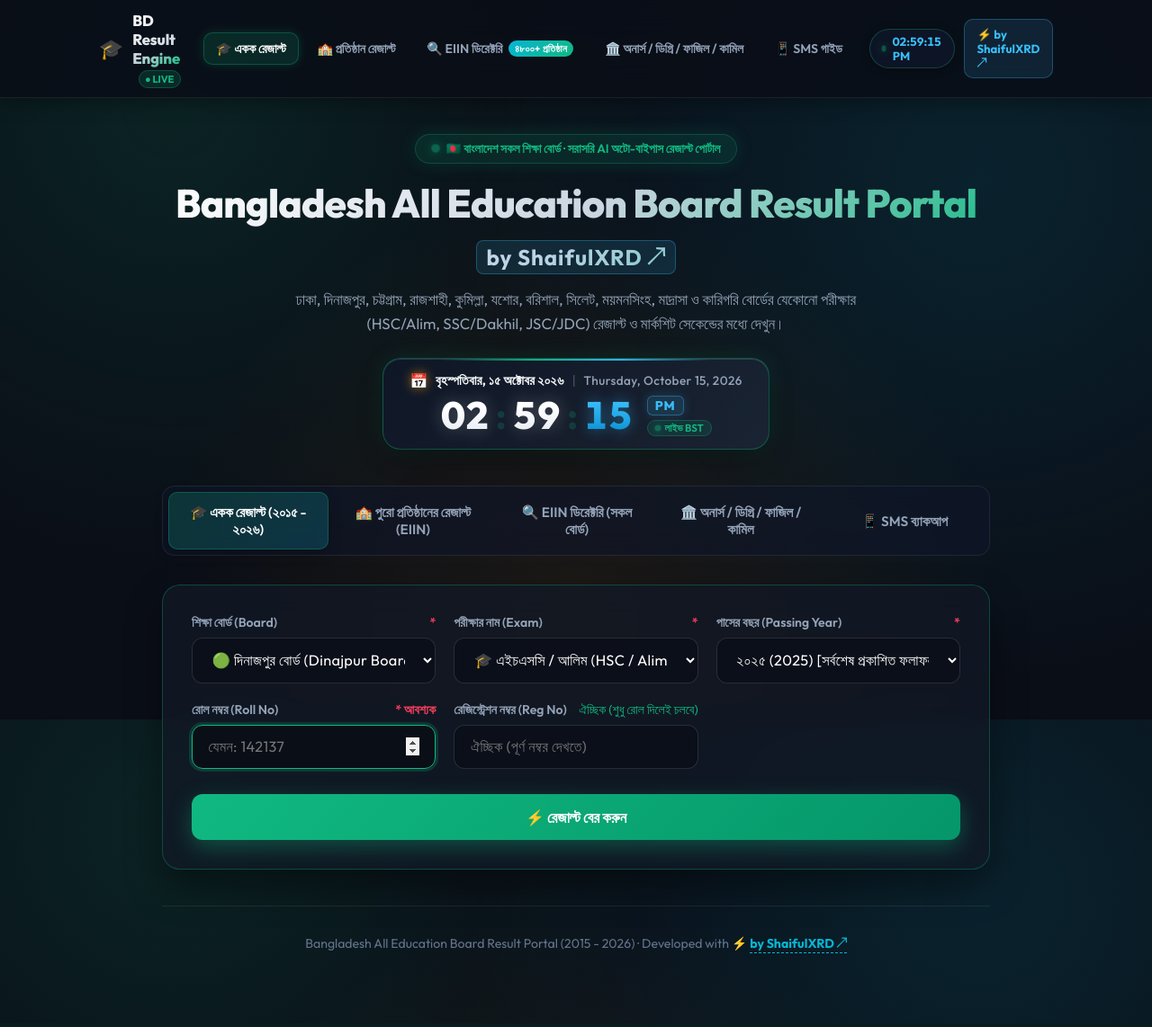
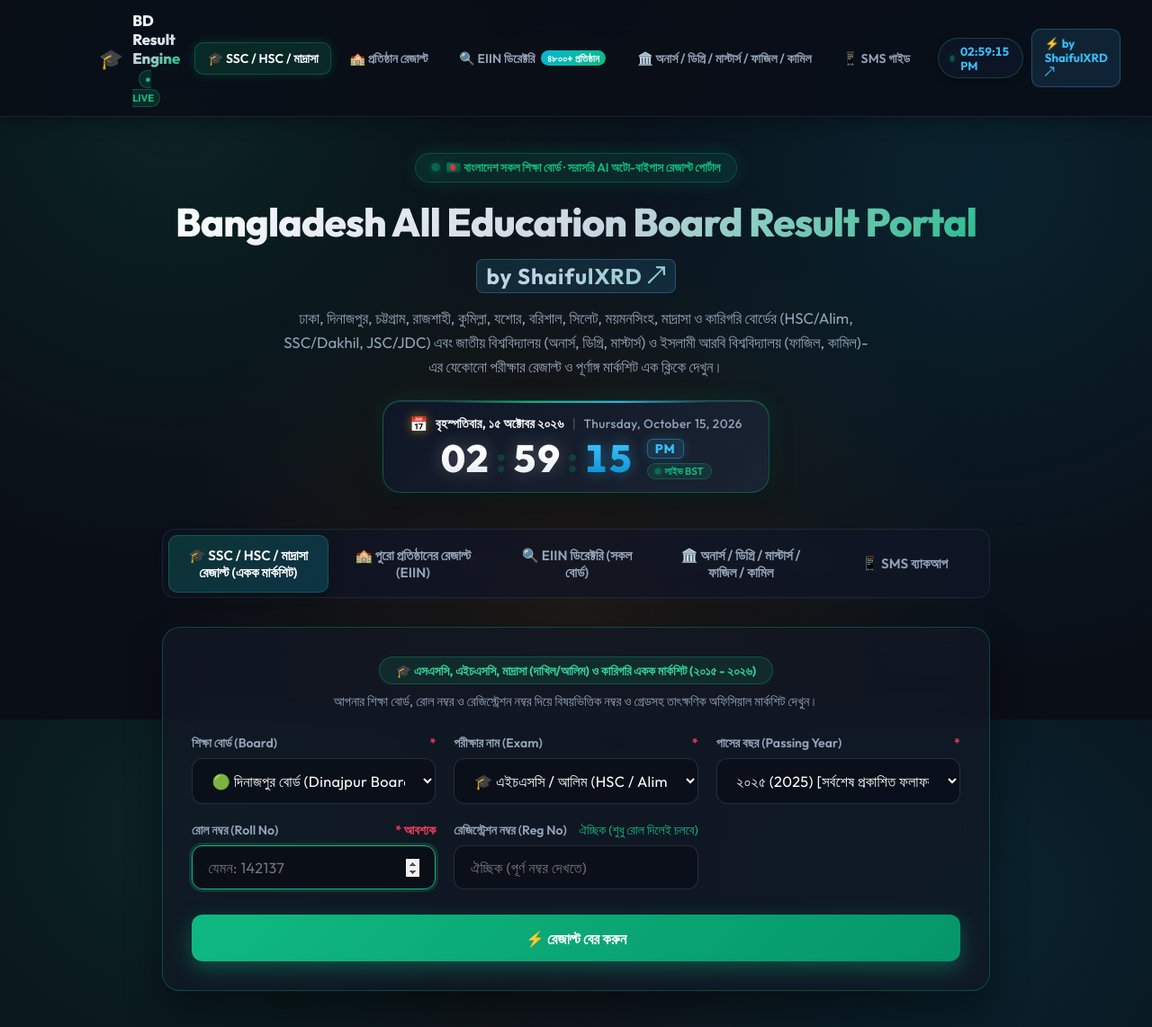
Before and after one commit to maxxproo42-debug/bd-board-result-engine, a Flask app: page / in a window 1280 px wide. Shown: the top 1142 px of the page at 90% size. Before the commit the page ends 1060 px from the top, so only its background shows below. Run offline with Flask 3, Linux system fonts and the light colour scheme; some libraries are stand-ins or nearby versions.

Commit message:
Update portal subtitle with Honours, Masters, Degree, Fazil, Kamil and clarify SSC/HSC/Madrasah tab labels

```diff
--- a/templates/index.html
+++ b/templates/index.html
@@ -1492,7 +1492,7 @@
         <ul class="nav-links">
             <li>
                 <button type="button" class="nav-link-btn active" id="nav-item-student" onclick="switchTab('student')">
-                    🎓 একক রেজাল্ট
+                    🎓 SSC / HSC / মাদ্রাসা
                 </button>
             </li>
             <li>
@@ -1507,7 +1507,7 @@
             </li>
             <li>
                 <button type="button" class="nav-link-btn" id="nav-item-higher" onclick="switchTab('higher')">
-                    🏛️ অনার্স / ডিগ্রি / ফাজিল / কামিল
+                    🏛️ অনার্স / ডিগ্রি / মাস্টার্স / ফাজিল / কামিল
                 </button>
             </li>
             <li>
@@ -1539,7 +1539,7 @@
             <div style="font-family:'Outfit', monospace; font-size:1.2rem; font-weight:800; color:#38bdf8;" id="mobile-live-clock">--:--:-- --</div>
         </div>
         <button type="button" class="nav-link-btn" onclick="switchTab('student'); closeMobileNav();">
-            🎓 একক রেজাল্ট (মার্কশিট)
+            🎓 SSC / HSC / মাদ্রাসা রেজাল্ট (একক মার্কশিট)
         </button>
         <button type="button" class="nav-link-btn" onclick="switchTab('institute'); closeMobileNav();">
             🏫 পুরো প্রতিষ্ঠানের রেজাল্ট (EIIN)
@@ -1548,7 +1548,7 @@
             🔍 EIIN ডিরেক্টরি (স্কুল ও কলেজ খুঁজুন)
         </button>
         <button type="button" class="nav-link-btn" onclick="switchTab('higher'); closeMobileNav();">
-            🏛️ অনার্স, ডিগ্রি, ফাজিল ও কামিল ফলাফল (NU / IAU)
+            🏛️ অনার্স, ডিগ্রি, মাস্টার্স, ফাজিল ও কামিল ফলাফল (NU / IAU)
         </button>
         <button type="button" class="nav-link-btn" onclick="switchTab('sms'); closeMobileNav();">
             📱 SMS ব্যাকআপ নির্দেশিকা
@@ -1566,7 +1566,7 @@
             🇧🇩 বাংলাদেশ সকল শিক্ষা বোর্ড · সরাসরি AI অটো-বাইপাস রেজাল্ট পোর্টাল
         </div>
         <h1 class="app-title">Bangladesh All Education Board Result Portal <a href="https://t.me/ShaifulXD" target="_blank" rel="noopener noreferrer" style="font-size:0.55em; font-weight:700; color:#38bdf8; letter-spacing:0.04em; display:inline-block; border-radius:8px; padding:0.18rem 0.65rem; background:rgba(56,189,248,0.12); border:1px solid rgba(56,189,248,0.3); vertical-align:middle; text-transform:none; text-decoration:none; cursor:pointer; transition:all 0.2s ease;" title="Contact on Telegram: @ShaifulXD" onmouseover="this.style.background='rgba(56,189,248,0.25)'; this.style.borderColor='#38bdf8';" onmouseout="this.style.background='rgba(56,189,248,0.12)'; this.style.borderColor='rgba(56,189,248,0.3)';">by ShaifulXRD ↗</a></h1>
-        <p class="app-subtitle">ঢাকা, দিনাজপুর, চট্টগ্রাম, রাজশাহী, কুমিল্লা, যশোর, বরিশাল, সিলেট, ময়মনসিংহ, মাদ্রাসা ও কারিগরি বোর্ডের যেকোনো পরীক্ষার (HSC/Alim, SSC/Dakhil, JSC/JDC) রেজাল্ট ও মার্কশিট সেকেন্ডের মধ্যে দেখুন।</p>
+        <p class="app-subtitle">ঢাকা, দিনাজপুর, চট্টগ্রাম, রাজশাহী, কুমিল্লা, যশোর, বরিশাল, সিলেট, ময়মনসিংহ, মাদ্রাসা ও কারিগরি বোর্ডের (HSC/Alim, SSC/Dakhil, JSC/JDC) এবং জাতীয় বিশ্ববিদ্যালয় (অনার্স, ডিগ্রি, মাস্টার্স) ও ইসলামী আরবি বিশ্ববিদ্যালয় (ফাজিল, কামিল)-এর যেকোনো পরীক্ষার রেজাল্ট ও পূর্ণাঙ্গ মার্কশিট এক ক্লিকে দেখুন।</p>
 
         <!-- LIVE RUNNING CLOCK & DATE WIDGET (HOURS, MINUTES, SECONDS & DATE) -->
         <div class="live-clock-card" id="main-live-clock">
@@ -1594,7 +1594,7 @@
 
     <nav class="tabs-nav">
         <button class="tab-btn active" id="tab-student" onclick="switchTab('student')">
-            🎓 একক রেজাল্ট (২০১৫ - ২০২৬)
+            🎓 SSC / HSC / মাদ্রাসা রেজাল্ট (একক মার্কশিট)
         </button>
         <button class="tab-btn" id="tab-institute" onclick="switchTab('institute')">
             🏫 পুরো প্রতিষ্ঠানের রেজাল্ট (EIIN)
@@ -1603,7 +1603,7 @@
             🔍 EIIN ডিরেক্টরি (সকল বোর্ড)
         </button>
         <button class="tab-btn" id="tab-higher" onclick="switchTab('higher')">
-            🏛️ অনার্স / ডিগ্রি / ফাজিল / কামিল
+            🏛️ অনার্স / ডিগ্রি / মাস্টার্স / ফাজিল / কামিল
         </button>
         <button class="tab-btn" id="tab-sms" onclick="switchTab('sms')">
             📱 SMS ব্যাকআপ
@@ -1618,6 +1618,14 @@
 
     <!-- TAB 1: Student Search Form -->
     <section class="glass-card" id="student-section">
+        <div style="margin-bottom:1.6rem; text-align:center;">
+            <div style="display:inline-flex; align-items:center; gap:0.5rem; background:rgba(16,185,129,0.12); border:1px solid rgba(16,185,129,0.3); border-radius:9999px; padding:0.32rem 1.1rem; margin-bottom:0.5rem; color:#34d399; font-weight:700; font-size:0.88rem;">
+                🎓 এসএসসি, এইচএসসি, মাদ্রাসা (দাখিল/আলিম) ও কারিগরি একক মার্কশিট (২০১৫ - ২০২৬)
+            </div>
+            <p style="color:var(--text-muted); font-size:0.92rem; max-width:680px; margin:0 auto; line-height:1.55;">
+                আপনার শিক্ষা বোর্ড, রোল নম্বর ও রেজিস্ট্রেশন নম্বর দিয়ে বিষয়ভিত্তিক নম্বর ও গ্রেডসহ তাৎক্ষণিক অফিসিয়াল মার্কশিট দেখুন।
+            </p>
+        </div>
         <form id="student-form" onsubmit="handleStudentSubmit(event)">
             <div class="form-grid">
                 <div class="input-group">
```
